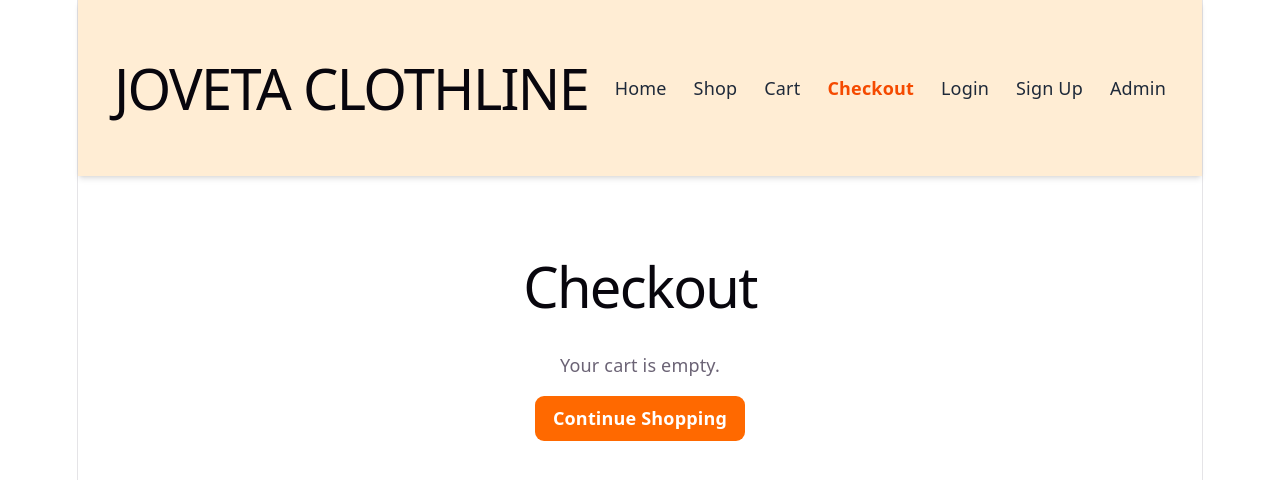
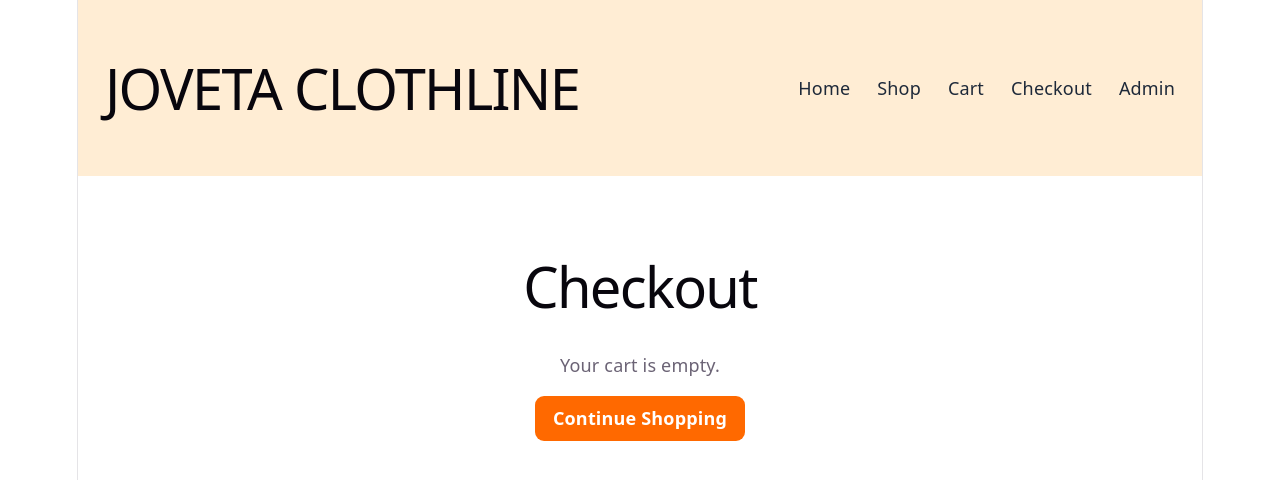
Before and after one commit to nyabokechantel83-dev/cloth-app-spa, a React (Vite) app: page /checkout in a window 1280 px wide. Shown: the top 480 px of the page. Built offline with nearby package versions, Linux system fonts and the light colour scheme.

Commit message:
fixed the cart product name

```diff
--- a/src/components/Navbar.jsx
+++ b/src/components/Navbar.jsx
@@ -2,86 +2,29 @@ import { NavLink } from "react-router-dom";
 
 function Navbar() {
   return (
-    <nav className="flex justify-between items-center px-8 py-5 bg-orange-100 text-gray-800 shadow-md">
+    <nav className="flex justify-between items-center px-6 py-5 bg-orange-100 text-gray-800">
       <h1 className="text-3xl font-extrabold text-orange-600">
         JOVETA CLOTHLINE
       </h1>
 
-      <div className="flex items-center gap-6">
-        <NavLink
-          to="/"
-          className={({ isActive }) =>
-            isActive
-              ? "font-semibold text-orange-600"
-              : "hover:text-orange-600"
-          }
-        >
+      <div className="flex gap-6">
+        <NavLink to="/" className="hover:text-orange-600">
           Home
         </NavLink>
 
-        <NavLink
-          to="/shop"
-          className={({ isActive }) =>
-            isActive
-              ? "font-semibold text-orange-600"
-              : "hover:text-orange-600"
-          }
-        >
+        <NavLink to="/shop" className="hover:text-orange-600">
           Shop
         </NavLink>
 
-        <NavLink
-          to="/cart"
-          className={({ isActive }) =>
-            isActive
-              ? "font-semibold text-orange-600"
-              : "hover:text-orange-600"
-          }
-        >
+        <NavLink to="/cart" className="hover:text-orange-600">
           Cart
         </NavLink>
 
-        <NavLink
-          to="/checkout"
-          className={({ isActive }) =>
-            isActive
-              ? "font-semibold text-orange-600"
-              : "hover:text-orange-600"
-          }
-        >
+        <NavLink to="/checkout" className="hover:text-orange-600">
           Checkout
         </NavLink>
 
-        <NavLink
-          to="/login"
-          className={({ isActive }) =>
-            isActive
-              ? "font-semibold text-orange-600"
-              : "hover:text-orange-600"
-          }
-        >
-          Login
-        </NavLink>
-
-        <NavLink
-          to="/signup"
-          className={({ isActive }) =>
-            isActive
-              ? "font-semibold text-orange-600"
-              : "hover:text-orange-600"
-          }
-        >
-          Sign Up
-        </NavLink>
-
-        <NavLink
-          to="/admin"
-          className={({ isActive }) =>
-            isActive
-              ? "font-semibold text-orange-600"
-              : "hover:text-orange-600"
-          }
-        >
+        <NavLink to="/admin" className="hover:text-orange-600">
           Admin
         </NavLink>
       </div>
--- a/src/pages/Cart.jsx
+++ b/src/pages/Cart.jsx
@@ -25,7 +25,7 @@ function Cart() {
 
       {cart.map((item) => (
         <div key={item.id}>
-          <h2>{item.title}</h2>
+          <h2>{item.name}</h2>
 
           <p>KSh {item.price}</p>
 
--- a/src/pages/Checkout.jsx
+++ b/src/pages/Checkout.jsx
@@ -77,12 +77,14 @@ function Checkout() {
           <form onSubmit={handleSubmit} className="space-y-4">
 
             <div>
-              <label className="mb-2 block font-semibold">
+              <label
+              htmlFor="name"
+              className="mb-2 block font-semibold">
                 Full Name
               </label>
 
-              <input
-                className="w-full rounded-lg border border-gray-300 px-4 py-3"
+              <input className="w-full rounded-lg border border-gray-300 px-4 py-3"
+                id="name"
                 type="text"
                 name="name"
                 value={customer.name}
@@ -92,12 +94,14 @@ function Checkout() {
             </div>
 
             <div>
-              <label className="mb-2 block font-semibold">
+              <label
+              htmlFor="email"
+              className="mb-2 block font-semibold">
                 Email
               </label>
 
-              <input
-                className="w-full rounded-lg border border-gray-300 px-4 py-3"
+              <input className="w-full rounded-lg border border-gray-300 px-4 py-3"
+                id="email"
                 type="email"
                 name="email"
                 value={customer.email}
@@ -107,12 +111,14 @@ function Checkout() {
             </div>
 
             <div>
-              <label className="mb-2 block font-semibold">
+              <label
+              htmlFor="phone"
+              className="mb-2 block font-semibold">
                 Phone Number
               </label>
 
-              <input
-                className="w-full rounded-lg border border-gray-300 px-4 py-3"
+              <input className="w-full rounded-lg border border-gray-300 px-4 py-3"
+                id="phone"
                 type="tel"
                 name="phone"
                 value={customer.phone}
@@ -122,12 +128,14 @@ function Checkout() {
             </div>
 
             <div>
-              <label className="mb-2 block font-semibold">
+              <label
+              htmlFor="address"
+              className="mb-2 block font-semibold">
                 Delivery Address
               </label>
 
-              <textarea
-                className="w-full rounded-lg border border-gray-300 px-4 py-3"
+              <textarea className="w-full rounded-lg border border-gray-300 px-4 py-3"
+                id="address"
                 name="address"
                 value={customer.address}
                 onChange={handleChange}
```
Also changed, not shown: src/App.jsx (line endings or trailing spaces).
